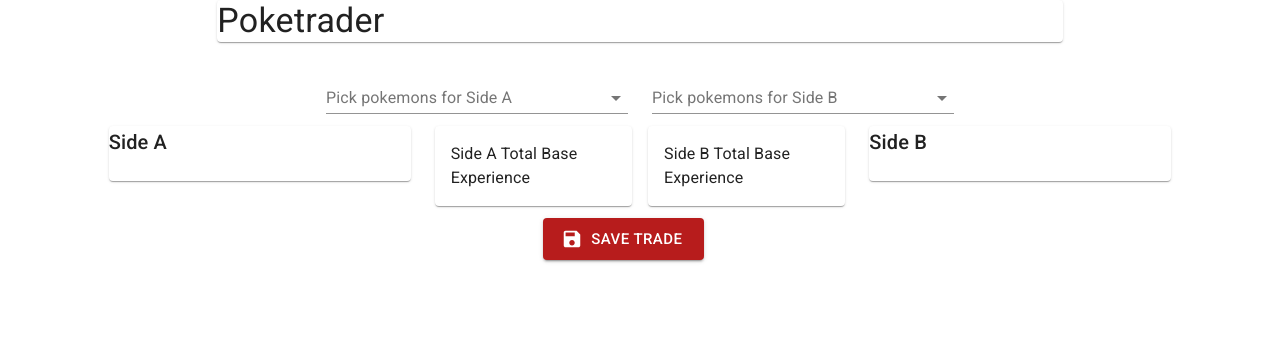
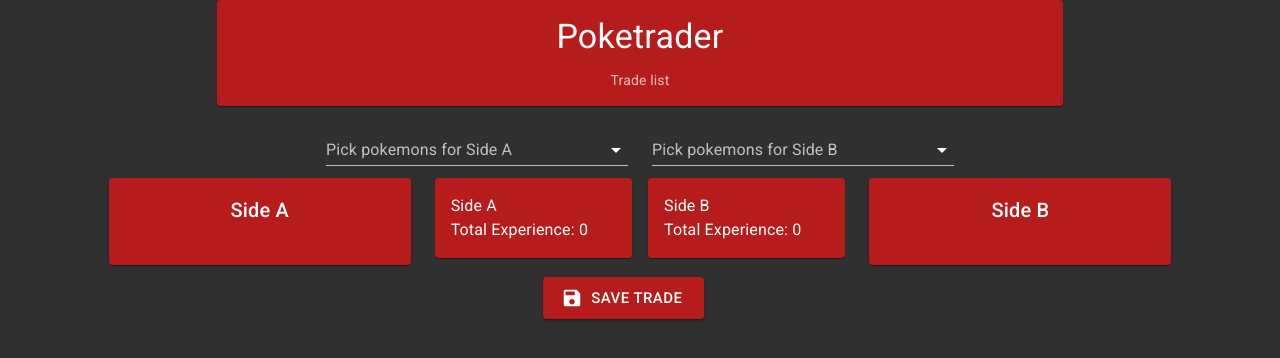
Before and after one commit to matheus510/bx-poketrader, a Next.js app: page / in a window 1280 px wide. Shown: the top 358 px of the page. Built offline with nearby package versions, Linux system fonts and the light colour scheme.

Commit message:
applying theme colors and added trade list link

```diff
--- a/components/PokeCompare.js
+++ b/components/PokeCompare.js
@@ -28,8 +28,10 @@
             <Grid key={index} item xs={6}>
               <Paper className={classes.paper}>
                 <Typography>
-                  {`Side ${index === 0 ? 'A' : 'B'} \n
-                  Total Base Experience ${value}`}
+                  {`Side ${index === 0 ? 'A' : 'B'}`}
+                </Typography>
+                <Typography>
+                  {`Total Experience: ${value ? value : 0}`}
                 </Typography>
               </Paper>
             </Grid>
--- a/components/PokeFooter.js
+++ b/components/PokeFooter.js
@@ -5,6 +5,32 @@
 import { makeStyles } from '@material-ui/core/styles';
 import { TraderContext } from './context';
 
+const useStyles = makeStyles((theme) => ({
+	root: {
+		maxWidth: '36ch',
+		backgroundColor: theme.palette.background.paper,
+	},
+	popover: {
+		pointerEvents: 'none',
+	},
+	inline: {
+		display: 'inline',
+	},
+	small: {
+		width: theme.spacing(3),
+		height: theme.spacing(3),
+	},
+	large: {
+		width: theme.spacing(7),
+		height: theme.spacing(7),
+	},
+	paper: {
+		padding: theme.spacing(2),
+		textAlign: 'center',
+    backgroundColor: theme.palette.primary,
+		color: theme.palette.text.secondary,
+	},
+}));
 async function postData(url = '', data = {}) {
     const response = await fetch(url, {
       method: 'POST',
@@ -14,6 +40,7 @@
   }
 
 function PokeFooter ({ url }) {
+	const classes = useStyles();
 	const context = useContext(TraderContext);
     const saveTrade = async (url) => {
         const mapList = (side) => {
@@ -49,6 +76,7 @@
                 variant="contained"
                 color="primary"
                 size="large"
+                className={classes.button}
                 startIcon={<SaveIcon />}
                 onClick={async () => await saveTrade(url)}
               >
--- a/components/PokeList.js
+++ b/components/PokeList.js
@@ -60,7 +60,7 @@
 		}
 
 		return (
-			<List>
+			<List className={classes.root}>
 				{sides ? renderList(sides[props.side]) : ""}
 			</List>
 			);
--- a/pages/index.js
+++ b/pages/index.js
@@ -1,12 +1,27 @@
 import { useState, useEffect } from 'react';
+import { makeStyles } from '@material-ui/core/styles';
 import Typography from '@material-ui/core/Typography';
 import Paper from '@material-ui/core/Paper';
+import Link from '@material-ui/core/Link';
 import Grid from '@material-ui/core/Grid';
 import PokeSearch from '../components/PokeSearch';
 import PokeList from '../components/PokeList';
 import PokeCompare from '../components/PokeCompare';
 import PokeFooter from '../components/PokeFooter';
 import { TraderContext, TraderDefault } from '../components/context';
+
+const useStyles = makeStyles((theme) => ({
+  root: {
+    flexGrow: 1,
+    backgroundColor: theme.palette.secondary,
+  },
+  paper: {
+    padding: theme.spacing(2),
+    textAlign: 'Center',
+    backgroundColor: theme.palette.primary,
+    color: theme.palette.text.primary,
+  },
+}));
 
 export default function Home(props) {
   useEffect(() => {
@@ -16,6 +31,7 @@
     }
   }, []);
 
+  const classes = useStyles();
   const [sides, setSides] = useState({ a: [], b: [] });
   const updateList = (side, list) => {
     let newSide = { ...sides };
@@ -24,14 +40,20 @@
   }
 
   return (
-    <div>
+    <div className={classes.root}>
       <Grid container spacing={3}>
         <Grid item xs></Grid>
         <Grid item xs={8}>
-          <Paper>
-            <Typography variant="h4" component="h1" gutterBottom>
+          <Paper className={classes.paper}>
+            <Typography variant="h4" gutterBottom>
             Poketrader
             </Typography>
+            <Link
+              color="textSecondary"
+              href="/trades"
+            >
+              Trade list
+            </Link>
           </Paper>
         </Grid>
         <Grid item xs></Grid>
@@ -53,7 +75,7 @@
           <Grid item xs={1}>
           </Grid>
           <Grid item xs={3}>
-            <Paper>
+            <Paper className={classes.paper}>
               <Typography variant="h6" gutterBottom>
                 Side A
               </Typography>
@@ -64,7 +86,7 @@
             <PokeCompare></PokeCompare>
           </Grid>
           <Grid item xs={3}>
-            <Paper>
+            <Paper className={classes.paper}>
               <Typography variant="h6" gutterBottom>
                 Side B
               </Typography>
--- a/styles/theme.js
+++ b/styles/theme.js
@@ -4,6 +4,10 @@
 // Create a theme instance.
 const theme = createMuiTheme({
   palette: {
+    type: 'dark',
+    background: {
+      paper: red[900],
+    },
     primary: {
       main: red[900],
     },
@@ -13,9 +17,6 @@
     error: {
       main: red.A400,
     },
-    background: {
-      default: '#fff',
-    },
   },
 });
 
```
